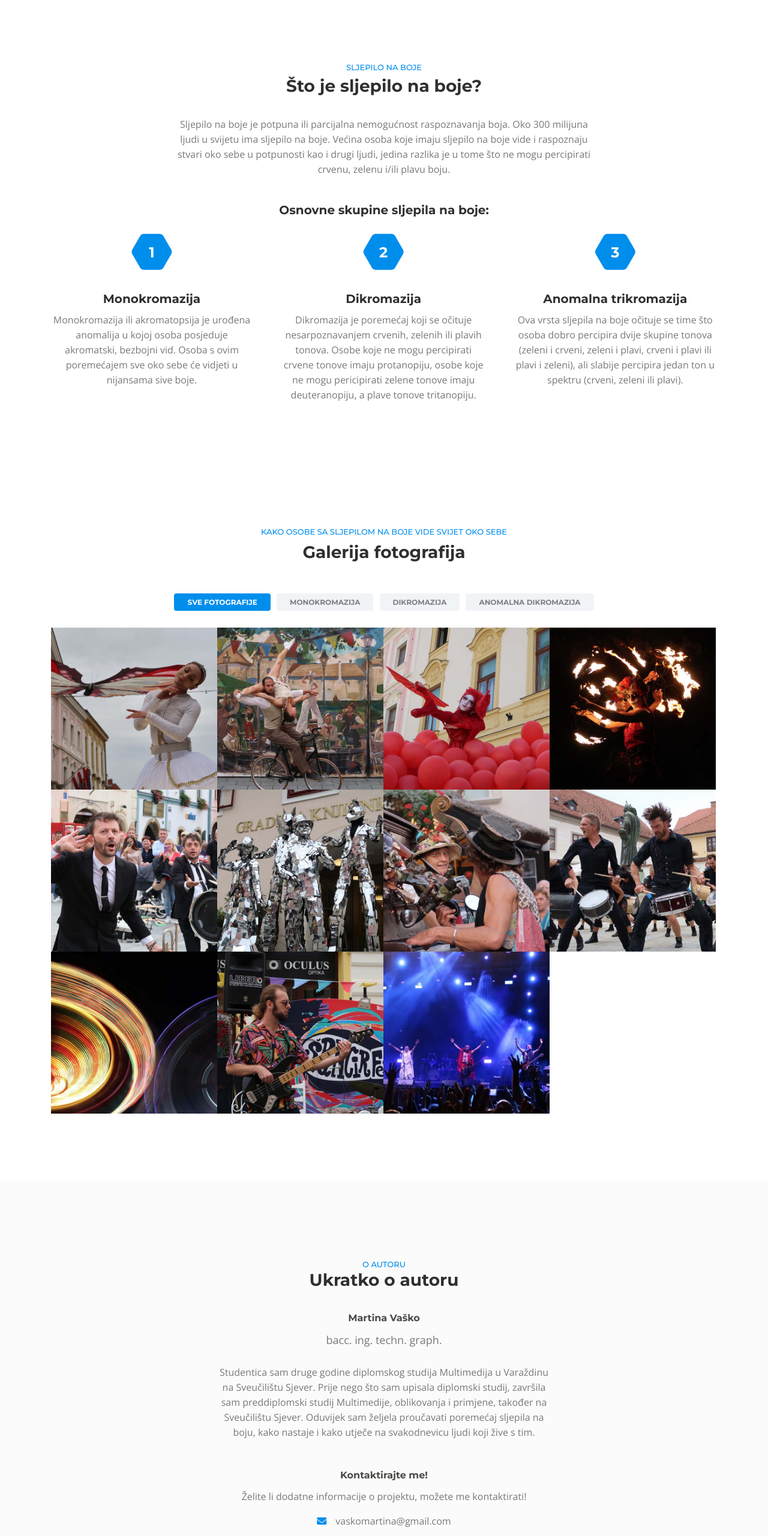
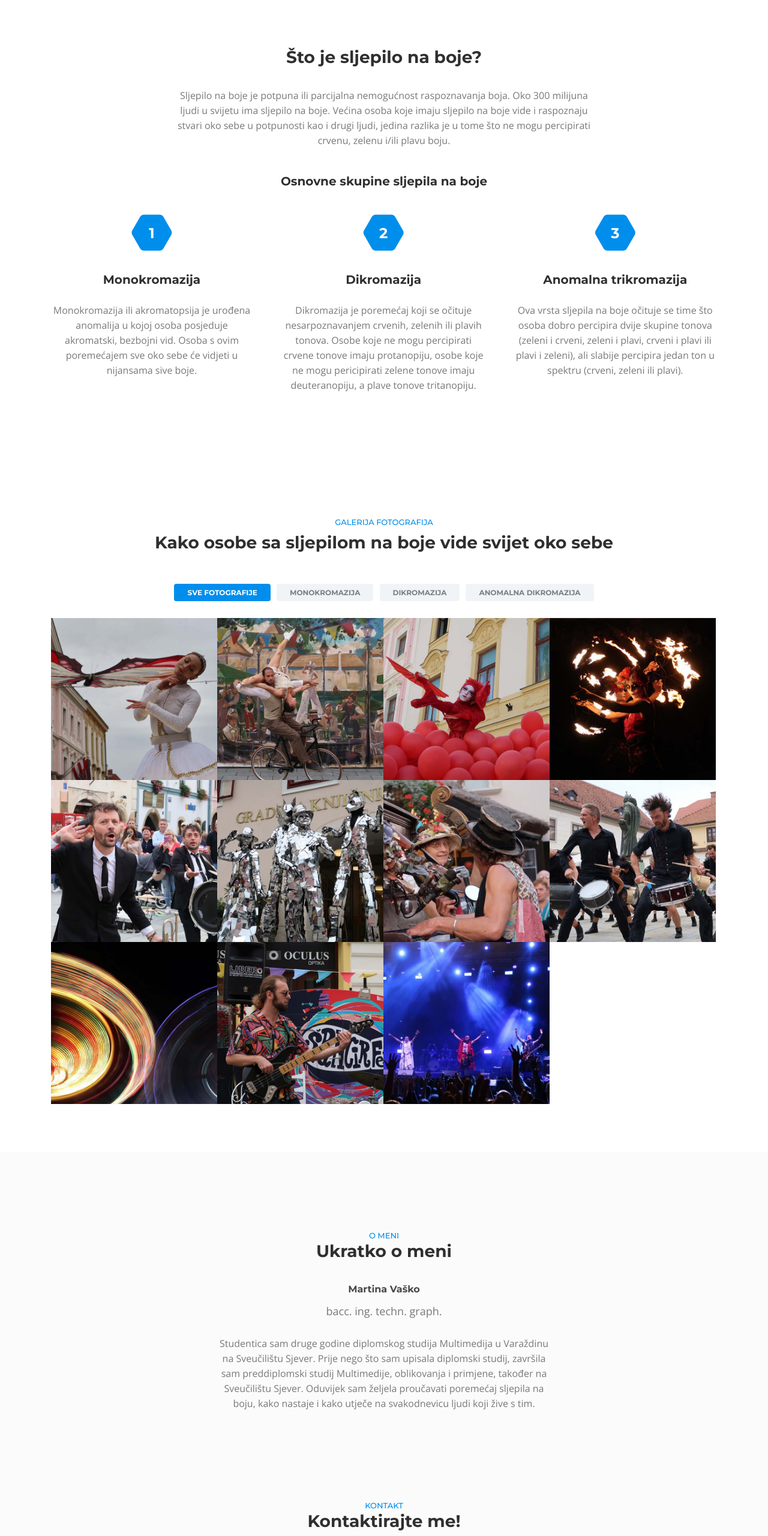
Before and after one commit to MaVa13/ColorBlindness, a plain HTML site: page index.html in a window 1280 px wide. Shown: the part 1580-4140 px from the top of the page at 60% size. Drawn offline with nearby package versions, Linux system fonts and the light colour scheme; a script that the page names is missing; files whose address does not match are found by name.

Commit message:
Svakavve promjene

```diff
--- a/css/styles.css
+++ b/css/styles.css
@@ -970,7 +970,7 @@ align-items: center;
 }
 
 .cards-1 .card-title {
-	margin-bottom: 0.625rem;
+	margin-bottom: 1.625rem;
 }
 
 .CBtypes {
@@ -1404,7 +1404,7 @@ align-items: center;
 /************************/
 .filter {
 	/*padding-top: 6.5rem;*/
-	padding-bottom: 7rem;
+	padding-bottom: 5rem;
 }
 
 .filter .section-title {
@@ -2615,7 +2615,7 @@ a:hover.back-to-top {
 }
 
 .what {
-  margin-top: 5px;
+  margin-top: 105px;
   margin-bottom: 35px;
 }
 
@@ -2628,3 +2628,9 @@ a:hover.back-to-top {
   flex-direction: column;
   justify-content: center;
 }
+
+.emailColor,
+.emailColor:hover {
+  color: #008EEC;
+  font-weight: bold;
+}
--- a/index.html
+++ b/index.html
@@ -131,13 +131,13 @@
     <!-- Description -->
     <div id="blindness" class="cards-1">
         <div class="containerr">
-          <div class="section-title general">SLJEPILO NA BOJE</div>
+          <!-- <div class="section-title general">SLJEPILO NA BOJE</div> -->
           <h2 class="what">Što je sljepilo na boje?</h2>
           <p class="middle">Sljepilo na boje je potpuna ili parcijalna nemogućnost raspoznavanja boja. Oko 300 milijuna ljudi u svijetu ima sljepilo na boje. Većina osoba koje imaju sljepilo na boje vide i raspoznaju stvari oko sebe u potpunosti kao i drugi ljudi, jedina razlika je u tome što ne mogu percipirati crvenu, zelenu i/ili plavu boju.</p>
         </div>
 
         <div class="container">
-          <h4 class="card-title CBtypes">Osnovne skupine sljepila na boje:</h4>
+          <h4 class="card-title CBtypes">Osnovne skupine sljepila na boje</h4>
             <div class="row">
                 <div class="col-lg-12">
 
@@ -192,8 +192,8 @@
 		<div class="container">
             <div class="row">
                 <div class="col-lg-12">
-                    <div class="section-title">KAKO OSOBE SA SLJEPILOM NA BOJE VIDE SVIJET OKO SEBE</div>
-                    <h2>Galerija fotografija</h2>
+                    <div class="section-title">GALERIJA FOTOGRAFIJA</div>
+                    <h2>Kako osobe sa sljepilom na boje vide svijet oko sebe</h2>
                 </div> <!-- end of col -->
             </div> <!-- end of row -->
             <div class="row">
@@ -530,8 +530,8 @@
         <div class="container">
             <div class="row">
                 <div class="col-lg-12">
-                  <div class="section-title">O AUTORU</div>
-                    <h2>Ukratko o autoru</h2>
+                  <div class="section-title">O MENI</div>
+                    <h2>Ukratko o meni</h2>
                 </div> <!-- end of col -->
             </div> <!-- end of row -->
             <div class="row">
@@ -553,13 +553,10 @@
                     <!-- end of team member -->
 
                     <div id="kontakt" class="text-container">
+                      <div class="section-title" style="margin-top: 100px;">KONTAKT</div>
+                        <h2>Kontaktirajte me!</h2>
+                        <p style="margin-top: 35px;">Želite li dodatne informacije o projektu, možete me kontaktirati putem e-maila<br><i class="fas fa-envelope" style="margin-right: 15px;"></i><a class="emailColor" href="mailto:vaskomartina@gmail.com">vaskomartina@gmail.com</a></p>
 
-                        <p class="kontaktirajte-me">Kontaktirajte me!</p>
-                        <p>Želite li dodatne informacije o projektu, možete me kontaktirati!</p>
-                        <ul class="list-unstyled li-space-lg">
-                            <!-- <li class="address"><i class="fas fa-map-marker-alt"></i>Slavonski Brod, Croatia</li> -->
-                            <li><i class="fas fa-envelope" style="margin-right: 15px;"></i><a href="mailto:vaskomartina@gmail.com">vaskomartina@gmail.com</a></li>
-                        </ul>
 
                     </div> <!-- end of text-container -->
 
```
Also changed, not shown: css/magnific-popup.css.
